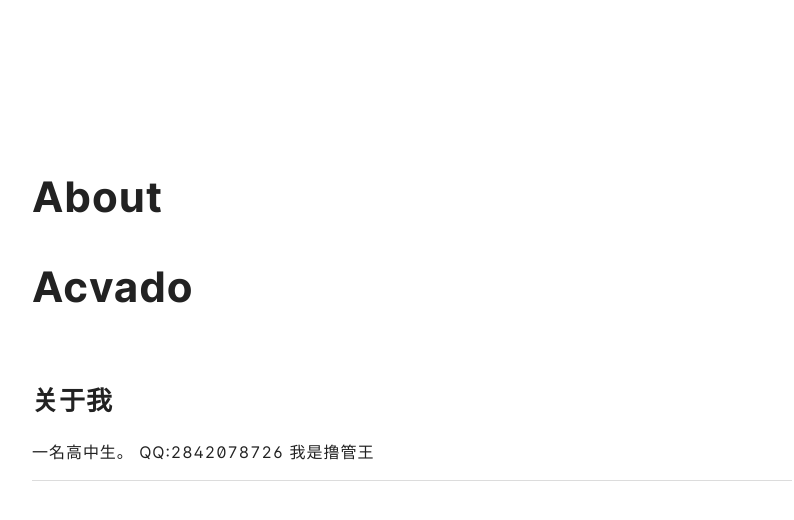
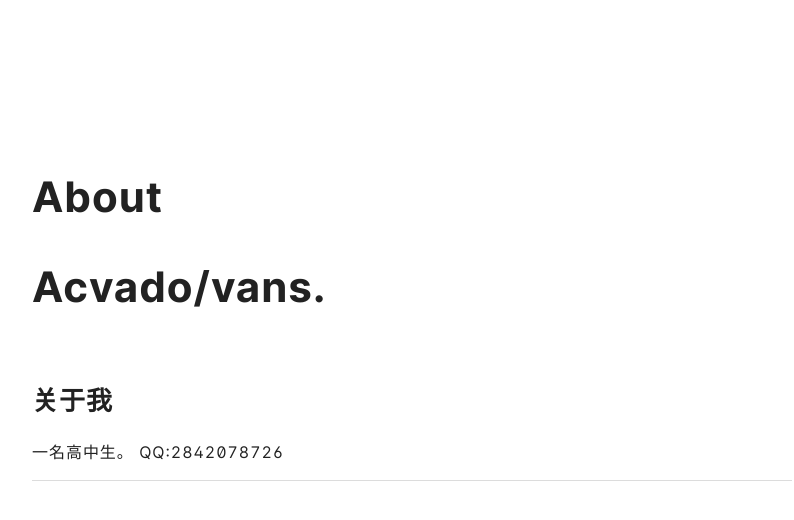
Before and after one commit to Acvado/Acvado.github.io, a plain HTML site: page about/index.html in a window 1280 px wide. Shown: the part 68-588 px from the top of the page, without its empty margins (228-1022 px from the left). Drawn offline with Linux system fonts and the light colour scheme.

Commit message:
auto deploy Acvado/blog@8b24bad1da0d8a46ae7d5b251f2759a6fa3cde2a

```diff
--- a/about/index.html
+++ b/about/index.html
@@ -6,7 +6,7 @@
 
 <meta name="viewport" content="width=device-width, initial-scale=1, shrink-to-fit=no">
 <meta name="author" content="">
-<meta name="description" content="Acvado 关于我 一名高中生。 QQ:2842078726 我是撸管王
+<meta name="description" content="Acvado/vans. 关于我 一名高中生。 QQ:2842078726
 " />
 <meta name="keywords" content="homepage, blog" />
 <meta name="robots" content="noodp" />
@@ -41,23 +41,23 @@
 
 
   <meta itemprop="name" content="About">
-  <meta itemprop="description" content="Acvado 关于我 一名高中生。 QQ:2842078726 我是撸管王">
+  <meta itemprop="description" content="Acvado/vans. 关于我 一名高中生。 QQ:2842078726">
   <meta itemprop="datePublished" content="2025-07-11T20:39:04+08:00">
   <meta itemprop="dateModified" content="2025-07-11T20:39:04+08:00">
-  <meta itemprop="wordCount" content="5">
+  <meta itemprop="wordCount" content="4">
   <meta itemprop="image" content="https://example.org/">
 
   <meta name="twitter:card" content="summary_large_image">
   <meta name="twitter:image" content="https://example.org/">
   <meta name="twitter:title" content="About">
-  <meta name="twitter:description" content="Acvado 关于我 一名高中生。 QQ:2842078726 我是撸管王">
+  <meta name="twitter:description" content="Acvado/vans. 关于我 一名高中生。 QQ:2842078726">
 
 
 
     <meta property="og:url" content="https://example.org/about/">
   <meta property="og:site_name" content="Acvado的博客">
   <meta property="og:title" content="About">
-  <meta property="og:description" content="Acvado 关于我 一名高中生。 QQ:2842078726 我是撸管王">
+  <meta property="og:description" content="Acvado/vans. 关于我 一名高中生。 QQ:2842078726">
   <meta property="og:locale" content="en">
   <meta property="og:type" content="article">
     <meta property="article:published_time" content="2025-07-11T20:39:04+08:00">
@@ -148,10 +148,10 @@
 
 
             <div class="post-content">
-                <h1 id="acvado">Acvado</h1>
+                <h1 id="acvadovans">Acvado/vans.</h1>
 <h2 id="关于我">关于我</h2>
 <p>一名高中生。
-QQ:2842078726 我是撸管王</p>
+QQ:2842078726</p>
 
             </div>
         </article>
--- a/index.xml
+++ b/index.xml
@@ -21,7 +21,7 @@
       <link>https://example.org/about/</link>
       <pubDate>Fri, 11 Jul 2025 20:39:04 +0800</pubDate>
       <guid>https://example.org/about/</guid>
-      <description>&lt;h1 id=&#34;acvado&#34;&gt;Acvado&lt;/h1&gt;&#xA;&lt;h2 id=&#34;关于我&#34;&gt;关于我&lt;/h2&gt;&#xA;&lt;p&gt;一名高中生。&#xA;QQ:2842078726 我是撸管王&lt;/p&gt;</description>
+      <description>&lt;h1 id=&#34;acvadovans&#34;&gt;Acvado/vans.&lt;/h1&gt;&#xA;&lt;h2 id=&#34;关于我&#34;&gt;关于我&lt;/h2&gt;&#xA;&lt;p&gt;一名高中生。&#xA;QQ:2842078726&lt;/p&gt;</description>
     </item>
     <item>
       <title>My First Post</title>
```
